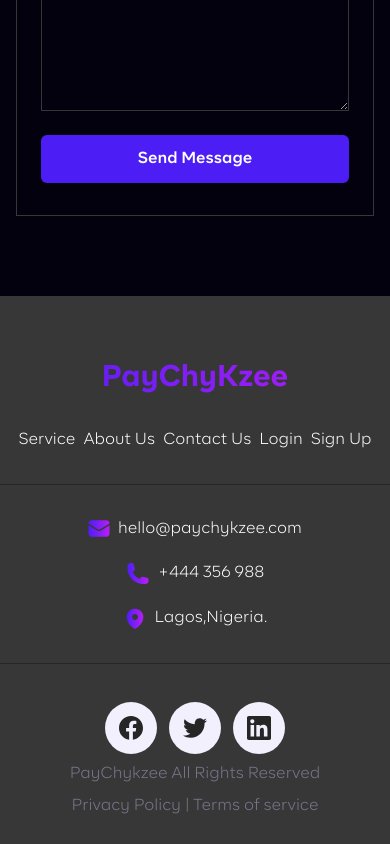
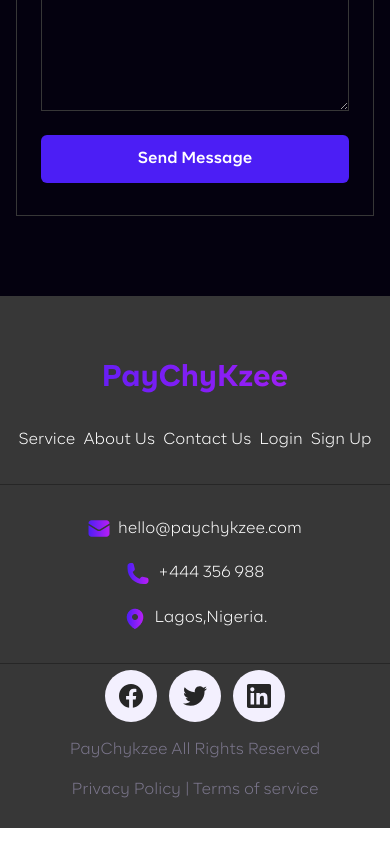
Before and after one commit to Iamfineboyygabriel/paychykzee, a React (Create React App) app: page / in a window 390 px wide. Shown: the part 4622-5466 px from the top of the page. Built offline with nearby package versions, Linux system fonts and the light colour scheme.

Commit message:
working on responsiveness

```diff
--- a/src/components/contents/footer/Footer.tsx
+++ b/src/components/contents/footer/Footer.tsx
@@ -26,34 +26,32 @@
             <img src={mail} alt="mail-icon" />
             hello@paychykzee.com
           </div>
-          {""}
           <div className="flex items-center gap-2">
             <img src={mobile} alt="mobile-icon" />
             +444 356 988
           </div>
-          {""}
           <div className="flex items-center gap-2">
             <img src={location} alt="mobile-icon" />
             Lagos,Nigeria.
           </div>
         </div>
         <hr className="border-1 mt-[2em] border-line" />
-        <div className="mt-[2em] flex items-center justify-between gap-2 rounded-full border border-none bg-inherit px-3 py-1.5 text-textp sm:flex-col lg:flex-row lg:border-line lg:bg-purpleblack">
+        <div className="flex items-center justify-between gap-4 rounded-full bg-inherit px-3 py-1.5 text-textp sm:flex-col lg:flex-row lg:border-line lg:bg-purpleblack">
           <div className="flex gap-3">
             <div>
-              <img src={facebook} alt="facebookk-logo" />
+              <img src={facebook} alt="facebook-logo" />
             </div>
             <div>
               <img src={tweeter} alt="tweeter-logo" />
             </div>
             <div>
-              <img src={lnkdln} alt="tweeter-logo" />
+              <img src={lnkdln} alt="linkedin-logo" />
             </div>
           </div>
           <div>
             <p className="font-br-light">PayChykzee All Rights Reserved</p>
           </div>
-          <div className="">
+          <div>
             <p className="font-br-light">Privacy Policy | Terms of service</p>
           </div>
         </div>
```
